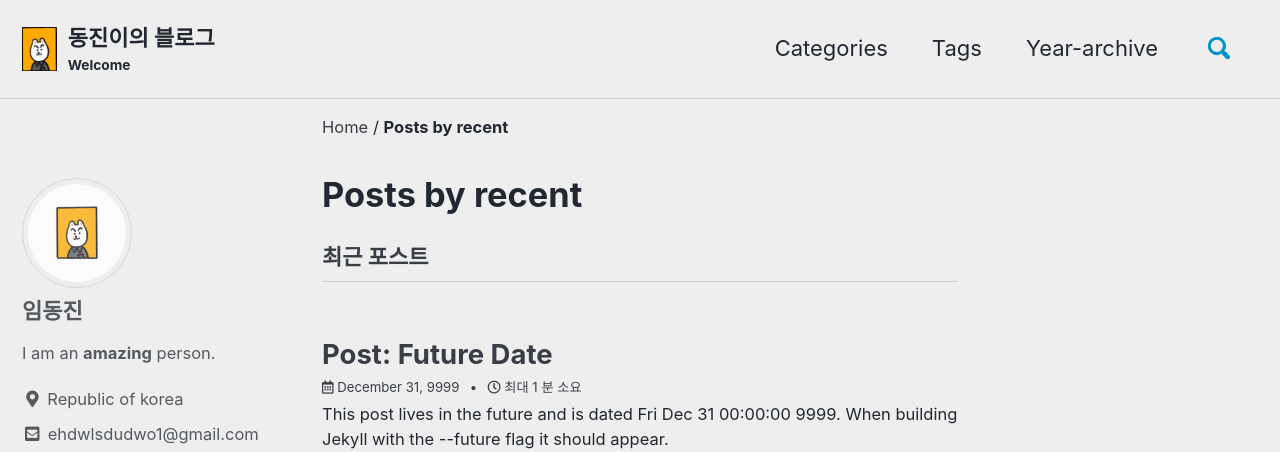
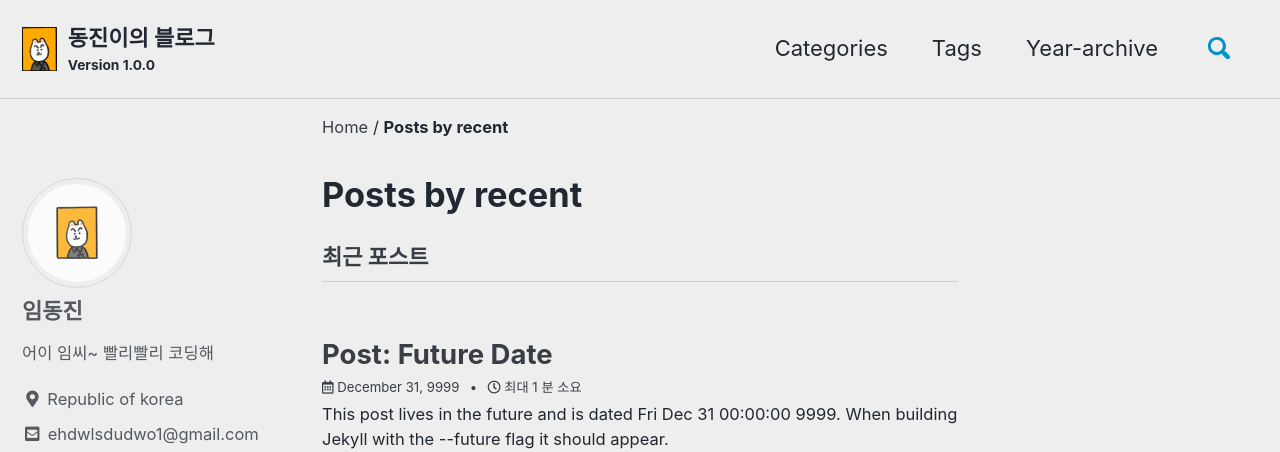
Before and after one commit to djlim98/djlim98.github.io, a Jekyll site: the page built from _pages/recent_post.md, in a window 1280 px wide and 900 px high. Shown: the top 452 px of the window. Built offline with Jekyll 4.4.1, drawn with Linux system fonts in a browser that asks for light colours; cached includes are drawn as plain includes.

Commit message:
Update _config.yml

```diff
--- a/_config.yml
+++ b/_config.yml
@@ -18,7 +18,7 @@ minimal_mistakes_skin    : "air" # "air", "aqua", "contrast", "dark", "dirt", "n
 locale                   : "ko-KR"
 title                    : "Dongjin Blog"
 title_separator          : "|"
-subtitle                 : "Welcome" # site tagline that appears below site title in masthead
+subtitle                 : "Version 1.0.0" # site tagline that appears below site title in masthead
 name                     : "임동진"
 description              : "열심히 만드는 중"
 url                      : "https://djlim98.github.io" # the base hostname & protocol for your site e.g. "https://mmistakes.github.io"
@@ -95,7 +95,7 @@ analytics:
 author:
   name             : "임동진"
   avatar           : "/assets/images/dongjin_dog.png" # path of avatar image, e.g. "/assets/images/bio-photo.jpg"
-  bio              : "I am an **amazing** person."
+  bio              : "어이 임씨~ 빨리빨리 코딩해"
   location         : "Republic of korea"
   links:
     - label: "ehdwlsdudwo1@gmail.com"
```
